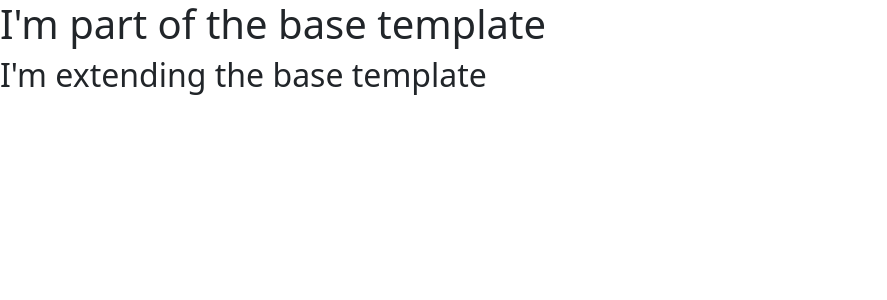
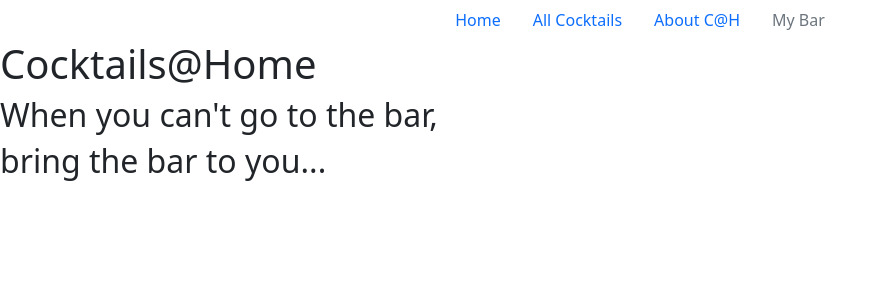
Before and after one commit to KJLuton/cocktails_at_home, a Flask app: page / in a window 1280 px wide. Shown: the top 300 px of the page, without its empty margins (0-887 px from the left). Run offline with Flask 2, Linux system fonts and the light colour scheme; data that the repository does not hold is empty; some libraries are stand-ins or nearby versions.

Commit message:
Added basic nav bar structure to base.html and created matching pages in templates folder.

```diff
--- a/run.py
+++ b/run.py
@@ -18,10 +18,19 @@ mongo = PyMongo(app)
 
 
 @app.route("/")
-@app.route("/get_cocktails")
-def get_cocktails():
+def index():
+    return render_template("index.html")
+
+
+@app.route("/about")
+def about():
+    return render_template("about.html")
+
+
+@app.route("/all_cocktails")
+def all_cocktails():
     cocktails = mongo.db.cocktails.find()
-    return render_template("cocktails.html", cocktails=cocktails)
+    return render_template("all_cocktails.html", cocktails=cocktails)
 
 
 if __name__ == "__main__":
--- a/templates/base.html
+++ b/templates/base.html
@@ -8,7 +8,21 @@
     <title>Cocktails&#x40;Home</title>
 </head>
 <body>
-    <h1>I'm part of the base template</h1>
+    <ul class="nav justify-content-center">
+        <li class="nav-item">
+            <a class="nav-link active" aria-current="page" href="{{ url_for('index') }}">Home</a>
+        </li>
+        <li class="nav-item">
+            <a class="nav-link" href="{{ url_for('all_cocktails') }}">All Cocktails</a>
+        </li>
+        <li class="nav-item">
+            <a class="nav-link" href="{{ url_for('about') }}">About C&#x40;H</a>
+        </li>
+        <li class="nav-item">
+            <a class="nav-link disabled">My Bar</a>
+        </li>
+    </ul>
+
     {% block content %}
     {% endblock %}
 
--- a/templates/cocktails.html
+++ b/templates/index.html
@@ -1,7 +1,10 @@
 {% extends "base.html" %}
 {% block content %}
 
-    <h2>I'm extending the base template</h2>
+<h1>Cocktails&#x40;Home</h1>
+<h2>When you can't go to the bar,</h2>
+<h2>bring the bar to you...</h2>
+<br>
 
     {% for cocktail in cocktails %}
         {{ cocktail.cocktail_category }}<br>
```
Also changed, not shown: templates/all_cocktails.html (added, +13 -0 lines), templates/about.html (added).
